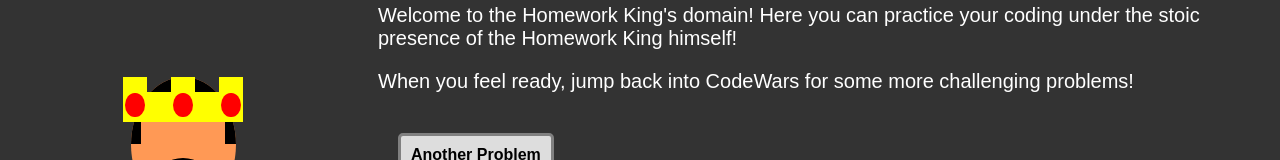
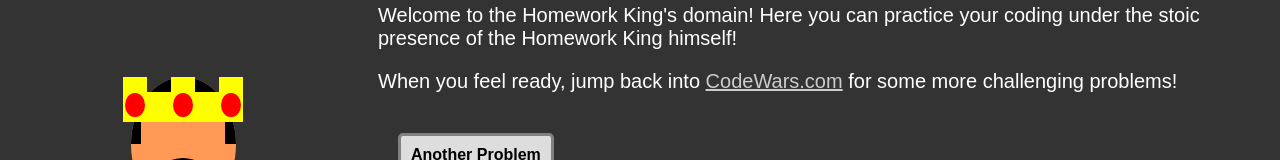
Before and after one commit to drewhsu86/Knights-of-Coding, a React (Create React App) app: page /solver in a window 1280 px wide. Shown: the part 465-625 px from the top of the page. Built offline with nearby package versions, Linux system fonts and the light colour scheme.

Commit message:
made codewars into a link on hw king page

```diff
--- a/src/Solver/index.js
+++ b/src/Solver/index.js
@@ -213,7 +213,7 @@ export default function Index() {
           <p>
             Welcome to the Homework King's domain! Here you can practice your coding under the stoic presence of the Homework King himself! </p>
           <p>
-            When you feel ready, jump back into CodeWars for some more challenging problems!
+            When you feel ready, jump back into <a href="https://www.codewars.com/" style={{ textDecoration: 'underline' }} target="_blank" rel="noopener noreferrer">CodeWars.com</a> for some more challenging problems!
           </p>
           <button
             onClick={showProblem}>
```
